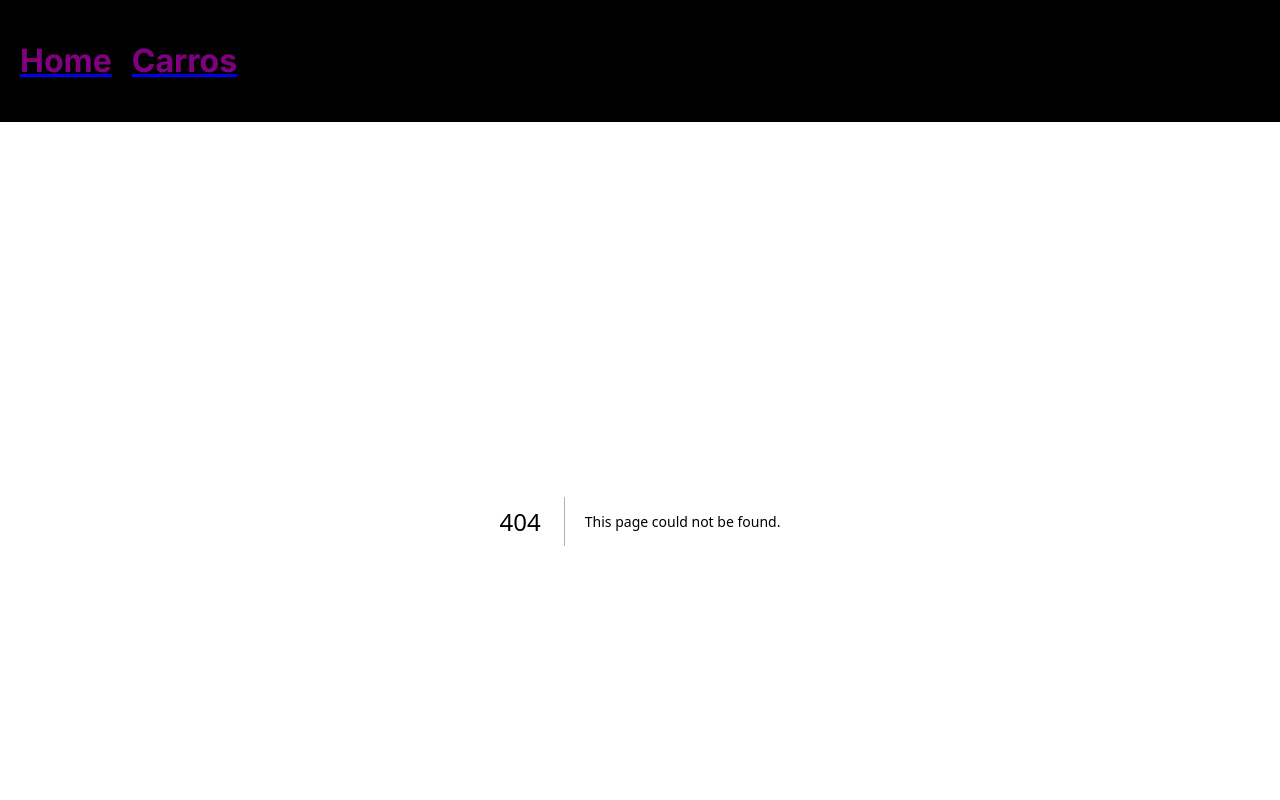
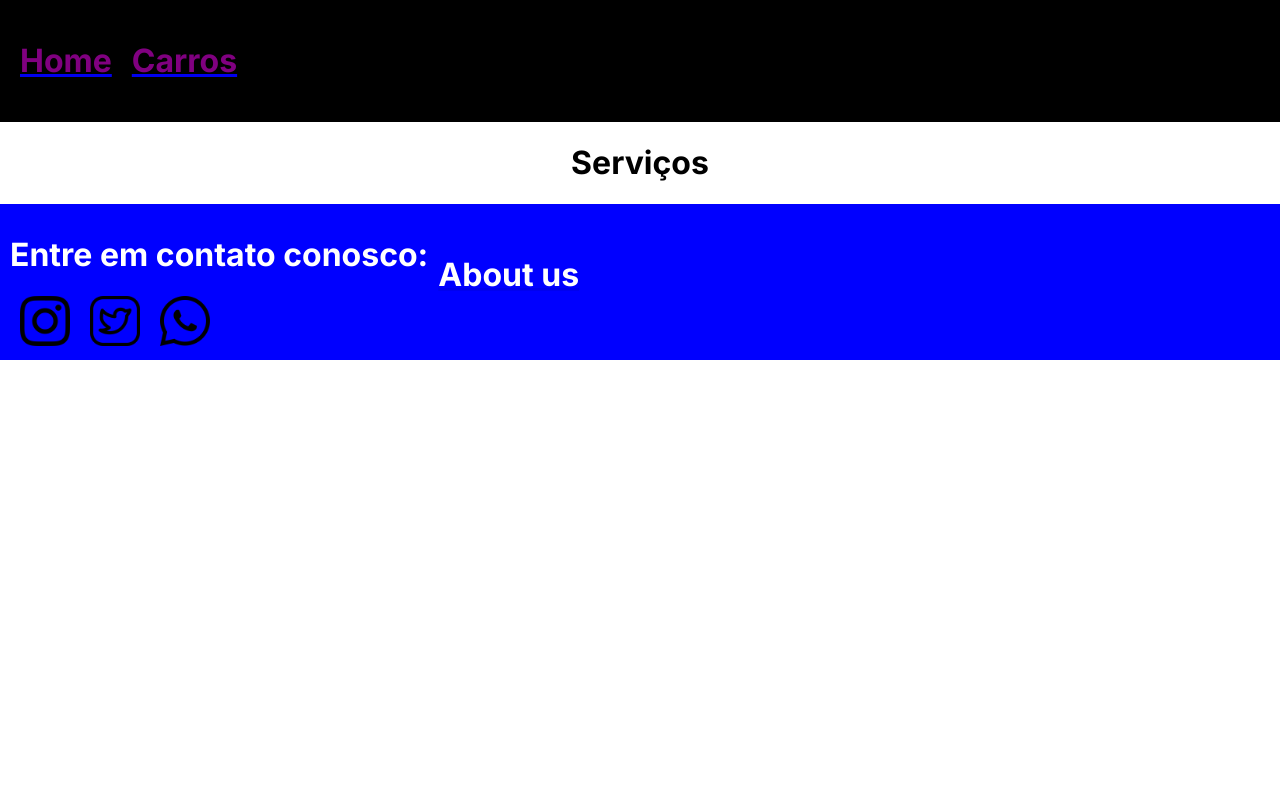
Before and after one commit to Glayber16/carrosvrumvrum, a Next.js app: page /Servicos in a window 1280 px wide. Before the commit this address had no page. Shown: the top 800 px of the page. Built offline with nearby package versions, Linux system fonts and the light colour scheme.

Commit message:
tentando resolver

```diff
--- a/src/app/Funcionamento/page.js
+++ b/src/app/Funcionamento/page.js
@@ -2,7 +2,7 @@ import styles from "../styles/Funcionamento.module.css"
 export default function Funcionamento(){
 
     return(
-        <div className={styles.sbn}>
+        <div className={styles.funcao}>
             <h1>Sobre nossa loja</h1>
             <p>Nossa loja lhe propicia os melhores carros do mercado, temos inumeras opções de todos os tipos:</p>
             <p>Dos basicos aos ditos carros luxosos, tudo para suprir suas necessidadesm</p>
--- /dev/null
+++ b/src/app/Servicos/page.js
@@ -0,0 +1,8 @@
+import styles from "../styles/Servicos.module.css"
+export default function Servicos(){
+    return(
+        <div className={styles.serv}>
+            <h1>Serviços</h1>
+        </div>
+    )
+}
--- /dev/null
+++ b/src/app/styles/Servicos.module.css
@@ -0,0 +1,7 @@
+.serv{
+    display: flex;
+    flex-direction: column;
+    align-items: center;
+    justify-content: center;
+    justify-items: center;
+}
```
Also changed, not shown: src/app/styles/Funcionamento.module.css (added, +7 -0 lines), public/car.png (added).
